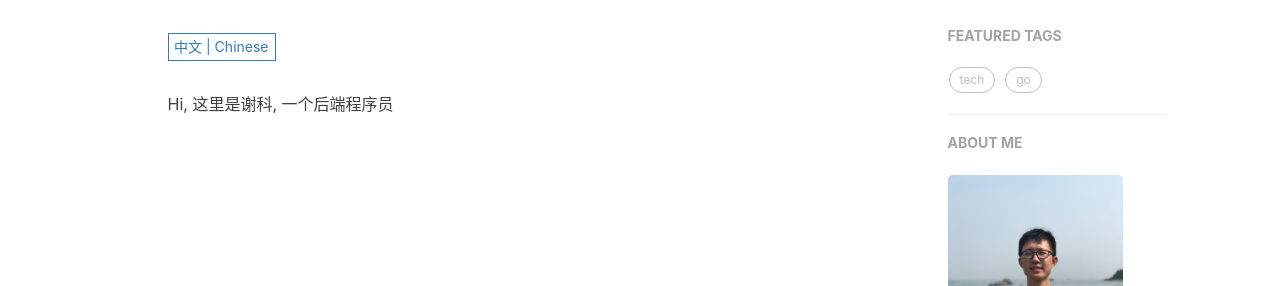
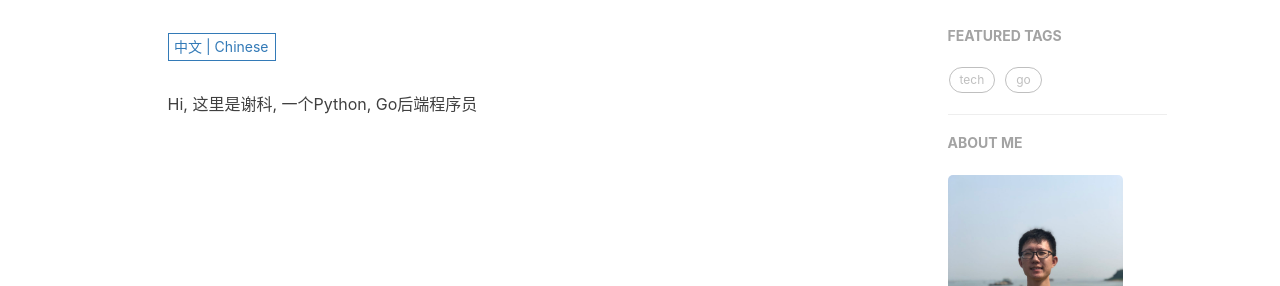
Before and after one commit to kneed/kneed.github.io, a Jekyll site: the page built from about.html, in a window 1280 px wide. Shown: the part 420-706 px from the top of the page. Built offline with Jekyll 4.4.1, drawn with Linux system fonts in a browser that asks for light colours; nearby versions of some CDN libraries; comment, search, counter and statistics services are not loaded.

Commit message:
Fix: wrong word

```diff
--- a/_includes/about/zh.md
+++ b/_includes/about/zh.md
@@ -1 +1 @@
-Hi, 这里是谢科,  一个后端程序员
+Hi, 这里是谢科,  一个Python, Go后端程序员
--- a/archive.html
+++ b/archive.html
@@ -1,7 +1,7 @@
 ---
 title: Archive
 layout: default
-description: keep hungry keep foolish
+description: stay hungry, stay foolish
 header-img: "img/tag-bg.jpg"
 ---
 
```
